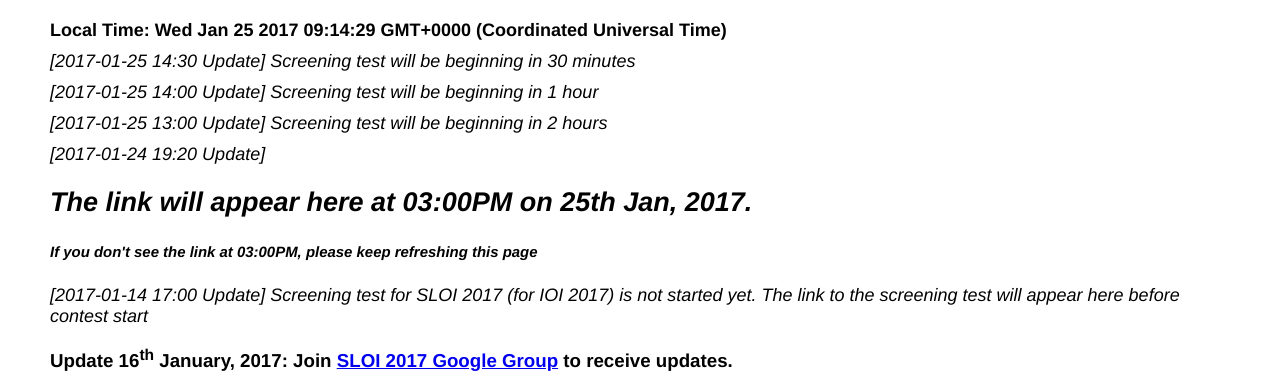
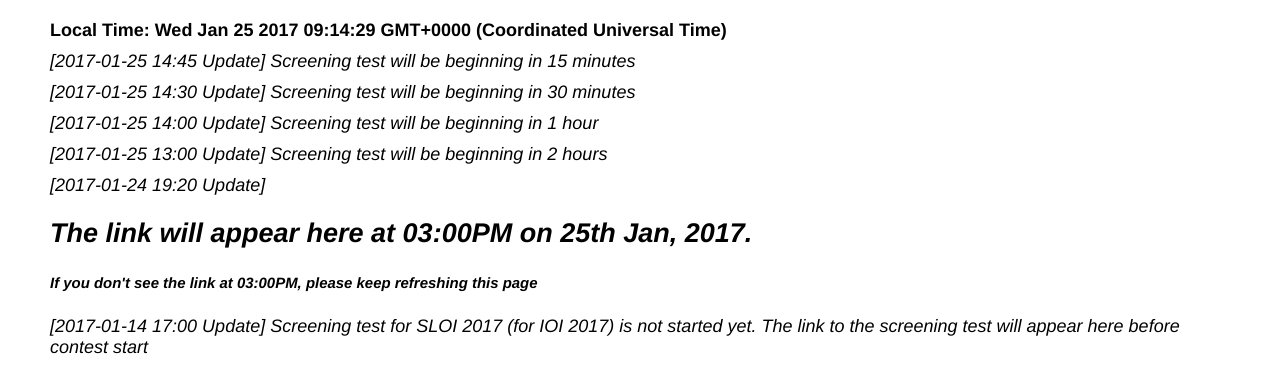
Before and after one commit to IOILK/slio.github.io, a plain HTML site: page index.html in a window 1280 px wide. Shown: the top 374 px of the page. Drawn offline with Linux system fonts and the light colour scheme.

Commit message:
15min update

```diff
--- a/index.html
+++ b/index.html
@@ -15,6 +15,10 @@
 <body>
  <div style="font-size: large; font-weight: bold;">
   <label>Local Time: </label><span id="time"></span>
+ </div>
+
+ <div style="font-size: large; font-style: italic; margin: 10px 0;">
+   [2017-01-25 14:45 Update] Screening test will be beginning in 15 minutes
  </div>
 
  <div style="font-size: large; font-style: italic; margin: 10px 0;">
```
